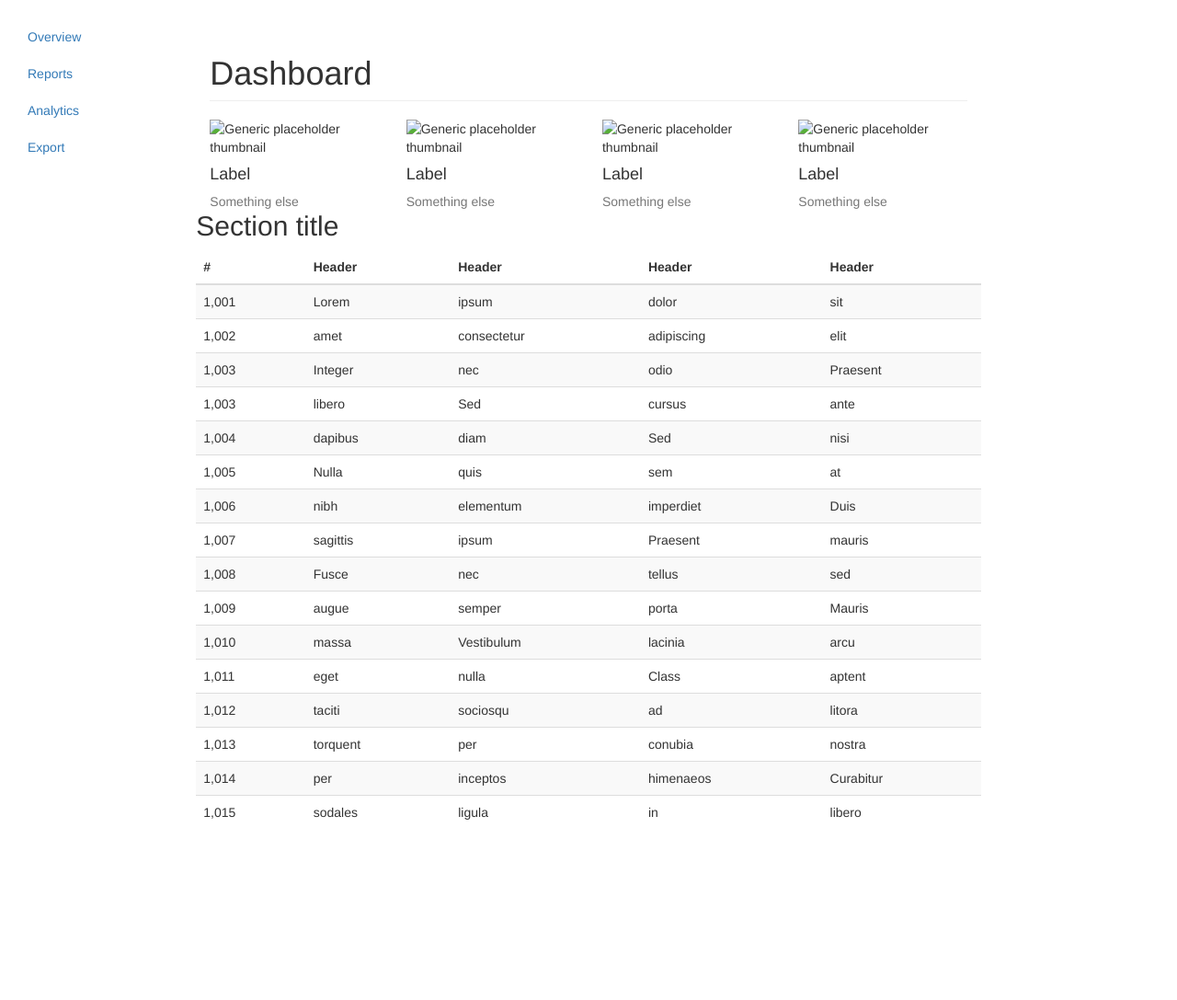
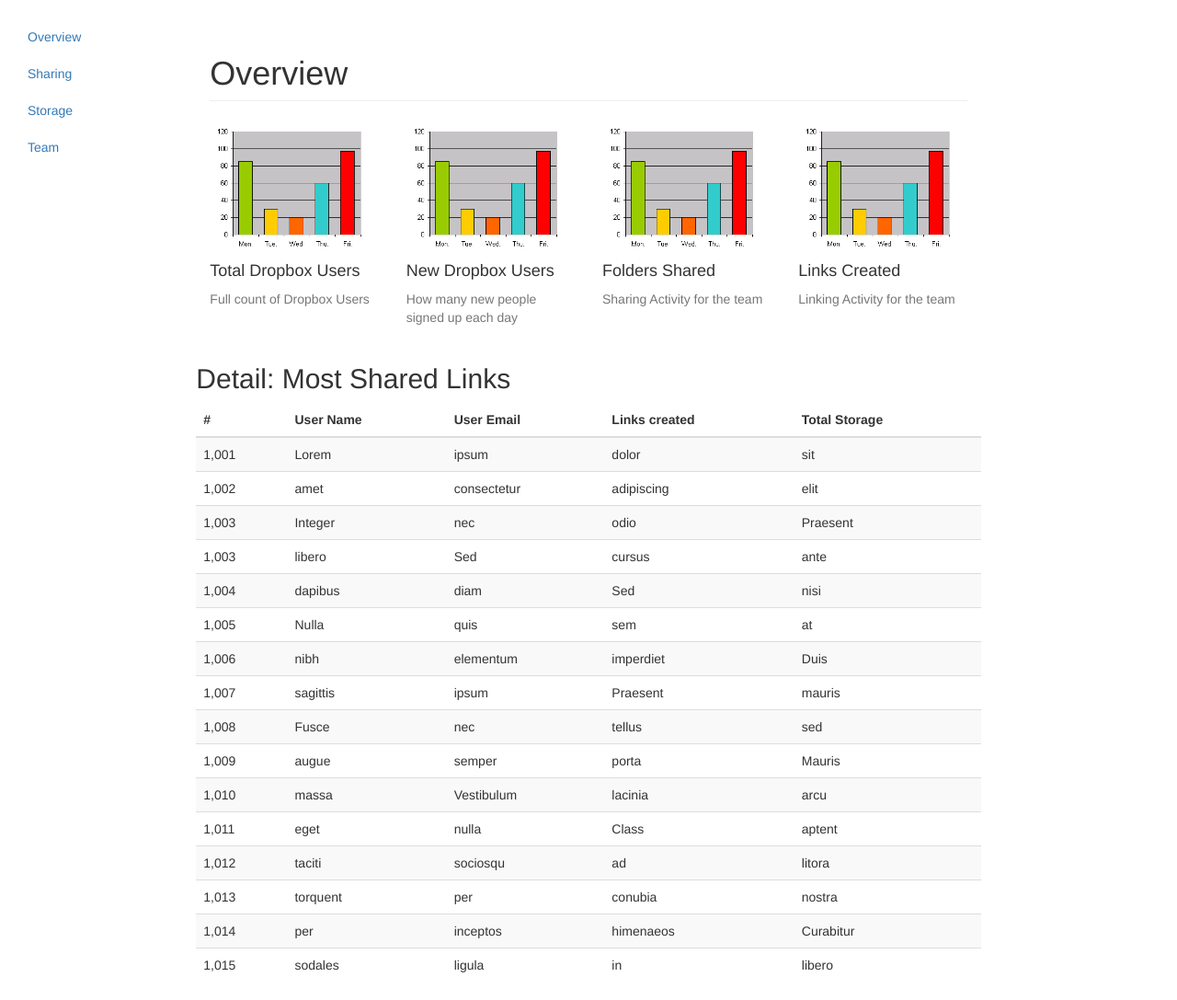
Before and after one commit to chadduffey/DfBExplorer2, a Python web app: template templates/main.html in a window 1280 px wide. Shown: the part 52-1139 px from the top of the page at 92% size. Before the commit the page ends 943 px from the top, so only its background shows below. Run offline with Jinja, Linux system fonts and the light colour scheme; the template is opened without the code that fills it, so the values that code supplies are empty; some libraries are stand-ins or nearby versions.

Commit message:
add template for main UI styles

```diff
--- a/templates/main.html
+++ b/templates/main.html
@@ -7,49 +7,47 @@
     		<div class="col-sm-2 sidebar">
       			<ul class="nav nav-sidebar">
 		            <li class="active"><a href="#">Overview <span class="sr-only">(current)</span></a></li>
-		            <li><a href="#">Reports</a></li>
-		            <li><a href="#">Analytics</a></li>
-		            <li><a href="#">Export</a></li>
+		            <li><a href="#">Sharing</a></li>
+		            <li><a href="#">Storage</a></li>
+		            <li><a href="#">Team</a></li>
 	         	</ul>
 	     	</div>
 	     	<div class="col-md-8">
-	     		<h1 class="page-header">Dashboard</h1>
+	     		<h1 class="page-header">Overview</h1>
 	     		<div class="row placeholders">
 
             		<div class="col-xs-6 col-sm-3 placeholder">
-              			<img data-src="holder.js/200x200/auto/sky" class="img-responsive" alt="Generic placeholder thumbnail">
-              			<h4>Label</h4>
-              			<span class="text-muted">Something else</span>
+              			<img src="./static/img/graph1.png" class="img-responsive" alt="Generic placeholder thumbnail">
+              			<h4>Total Dropbox Users</h4>
+              			<span class="text-muted">Full count of Dropbox Users</span>
             		</div>
 
             		<div class="col-xs-6 col-sm-3 placeholder">
-		              	<img data-src="holder.js/200x200/auto/vine" class="img-responsive" alt="Generic placeholder thumbnail">
-		              	<h4>Label</h4>
-		              	<span class="text-muted">Something else</span>
+		              	<img src="./static/img/graph1.png" class="img-responsive" alt="Generic placeholder thumbnail">
+		              	<h4>New Dropbox Users</h4>
+		              	<span class="text-muted">How many new people signed up each day</span>
             		</div>
 		            <div class="col-xs-6 col-sm-3 placeholder">
-		              	<img data-src="holder.js/200x200/auto/sky" class="img-responsive" alt="Generic placeholder thumbnail">
-		              	<h4>Label</h4>
-		              	<span class="text-muted">Something else</span>
+		              	<img src="./static/img/graph1.png" class="img-responsive" alt="Generic placeholder thumbnail">
+		              	<h4>Folders Shared</h4>
+		              	<span class="text-muted">Sharing Activity for the team</span>
 		            </div>
-            		<div class="col-xs-6 col-sm-3 placeholder">
-              			<img data-src="holder.js/200x200/auto/vine" class="img-responsive" alt="Generic placeholder thumbnail">
-              			<h4>Label</h4>
-              			<span class="text-muted">Something else</span>
+            		<div class="col-xs-6 col-sm-3 placeholder" style="margin-bottom: 60px;">
+              			<img src="./static/img/graph1.png" class="img-responsive" alt="Generic placeholder thumbnail">
+              			<h4>Links Created</h4>
+              			<span class="text-muted">Linking Activity for the team</span>
             		</div>
 
-            		<br>
-
-					<h2 class="sub-header">Section title</h2>
+					<h2 class="sub-header" style="margin-top: 40px;">Detail: Most Shared Links</h2>
 					          <div class="table-responsive">
 					            <table class="table table-striped">
 					              <thead>
 					                <tr>
 					                  <th>#</th>
-					                  <th>Header</th>
-					                  <th>Header</th>
-					                  <th>Header</th>
-					                  <th>Header</th>
+					                  <th>User Name</th>
+					                  <th>User Email</th>
+					                  <th>Links created</th>
+					                  <th>Total Storage</th>
 					                </tr>
 					              </thead>
 					              <tbody>
```
Also changed, not shown: static/img/graph1.png (added), 2 other files.
